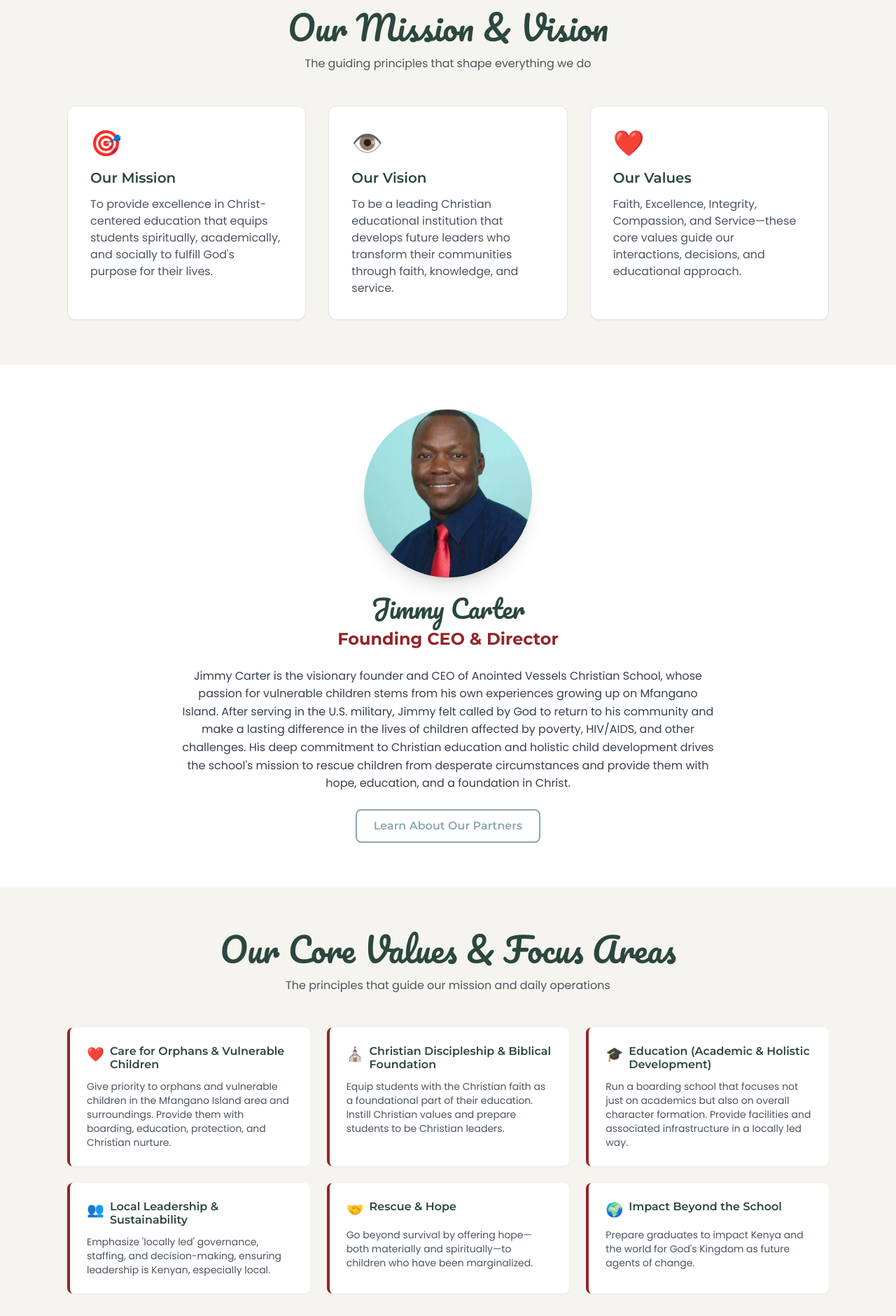
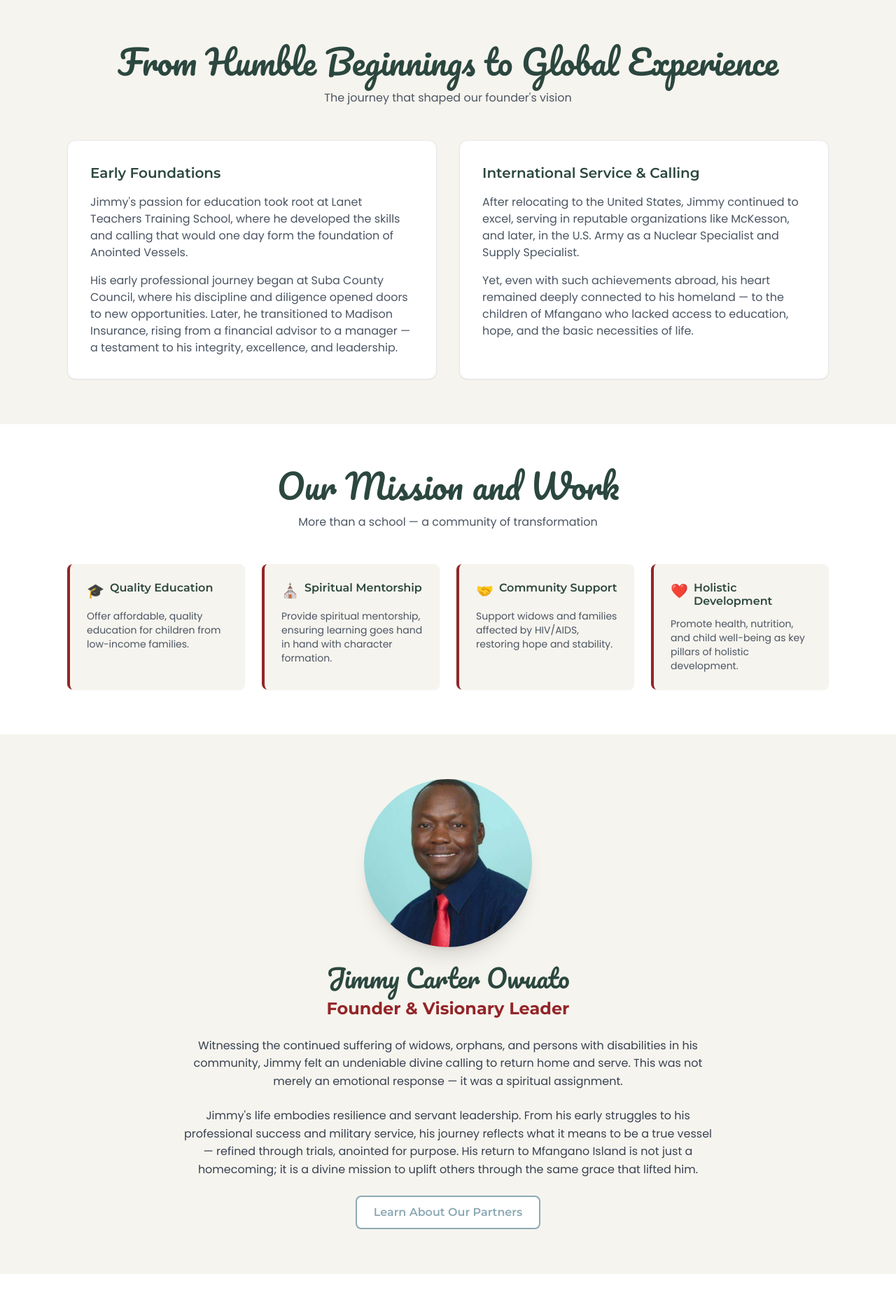
Before and after one commit to WatchDog386/anointed, a React (Vite) app: page /about in a window 1280 px wide. Shown: the part 780-2660 px from the top of the page at 70% size. Built offline with nearby package versions, Linux system fonts and the light colour scheme.

Commit message:
Update About.jsx

```diff
--- a/src/routes/About.jsx
+++ b/src/routes/About.jsx
@@ -52,20 +52,16 @@ export default function About() {
                   variants={fadeIn}
                 >
                   <h1 className="text-3xl sm:text-4xl md:text-5xl font-normal text-primary font-script mb-4">
-                    Our Humble Beginnings
+                    A Vision Born from Compassion and Faith
                   </h1>
                   <h2 className="text-xl sm:text-2xl font-semibold text-secondary mb-4 font-montserrat">
-                    Founded with Purpose in 2018
+                    The Story of Anointed Vessels
                   </h2>
                   <p className="mb-4 text-gray-700 font-poppins">
-                    Anointed Vessels Christian School was established to{" "}
-                    <strong>care for orphans and vulnerable children</strong>, releasing them from poverty-stricken families affected or infected with HIV/AIDS and other chronic illnesses.
+                    Anointed Vessels Christian School stands as a living testimony of faith, resilience, and love for community. Founded by Jimmy Carter Owuato, the vision was not born in comfort or convenience — it was born from a heart that has known hardship, overcome adversity, and remained steadfast in service to others.
                   </p>
                   <p className="mb-4 text-gray-700 font-poppins">
-                    We prioritize orphans and vulnerable children in the Mfangano Island area and surroundings, providing them with boarding, education, protection, and Christian nurture.
-                  </p>
-                  <p className="mb-6 text-gray-700 font-poppins">
-                    What began as a response to immediate needs has grown into a transformative ministry serving hundreds of children and families across Mfangano Island, offering both material care and spiritual hope.
+                    Jimmy's journey began humbly in Kenya. Having grown up as an orphan, he understood firsthand the struggles faced by many children on Mfangano Island, where poverty, malnutrition, and the effects of HIV/AIDS continue to affect families deeply. Yet, through each season of his life, God was shaping in him a vessel of compassion and purpose.
                   </p>
                   <Link
                     to="/staff"
@@ -96,7 +92,7 @@ export default function About() {
           </div>
         </section>
 
-        {/* Mission & Vision */}
+        {/* Jimmy's Journey Section */}
         <section className="py-12 sm:py-16 bg-light">
           <div className="container mx-auto px-4 sm:px-6 lg:px-8 max-w-6xl">
             <motion.div
@@ -107,15 +103,73 @@ export default function About() {
               variants={fadeIn}
             >
               <h2 className="text-3xl sm:text-4xl md:text-5xl font-normal text-primary font-script mb-3 sm:mb-4">
-                Our Mission & Vision
+                From Humble Beginnings to Global Experience
               </h2>
               <p className="text-sm sm:text-base text-gray-600 max-w-2xl mx-auto font-poppins">
-                The guiding principles that shape everything we do
+                The journey that shaped our founder's vision
               </p>
             </motion.div>
 
             <motion.div
-              className="grid grid-cols-1 md:grid-cols-3 gap-6 sm:gap-8"
+              className="grid grid-cols-1 md:grid-cols-2 gap-8"
+              initial="hidden"
+              whileInView="visible"
+              viewport={{ once: true, margin: "-100px" }}
+              variants={staggerContainer}
+            >
+              <motion.div
+                className="bg-white p-6 sm:p-8 rounded-xl shadow-sm hover:shadow-md transition-all duration-300 border border-gray-200"
+                variants={fadeIn}
+              >
+                <h3 className="text-lg sm:text-xl font-semibold text-primary font-montserrat mb-4">
+                  Early Foundations
+                </h3>
+                <p className="text-gray-600 text-sm sm:text-base font-poppins mb-4">
+                  Jimmy's passion for education took root at Lanet Teachers Training School, where he developed the skills and calling that would one day form the foundation of Anointed Vessels.
+                </p>
+                <p className="text-gray-600 text-sm sm:text-base font-poppins">
+                  His early professional journey began at Suba County Council, where his discipline and diligence opened doors to new opportunities. Later, he transitioned to Madison Insurance, rising from a financial advisor to a manager — a testament to his integrity, excellence, and leadership.
+                </p>
+              </motion.div>
+
+              <motion.div
+                className="bg-white p-6 sm:p-8 rounded-xl shadow-sm hover:shadow-md transition-all duration-300 border border-gray-200"
+                variants={fadeIn}
+              >
+                <h3 className="text-lg sm:text-xl font-semibold text-primary font-montserrat mb-4">
+                  International Service & Calling
+                </h3>
+                <p className="text-gray-600 text-sm sm:text-base font-poppins mb-4">
+                  After relocating to the United States, Jimmy continued to excel, serving in reputable organizations like McKesson, and later, in the U.S. Army as a Nuclear Specialist and Supply Specialist.
+                </p>
+                <p className="text-gray-600 text-sm sm:text-base font-poppins">
+                  Yet, even with such achievements abroad, his heart remained deeply connected to his homeland — to the children of Mfangano who lacked access to education, hope, and the basic necessities of life.
+                </p>
+              </motion.div>
+            </motion.div>
+          </div>
+        </section>
+
+        {/* Mission & Vision */}
+        <section className="py-12 sm:py-16 bg-white">
+          <div className="container mx-auto px-4 sm:px-6 lg:px-8 max-w-6xl">
+            <motion.div
+              className="text-center mb-8 sm:mb-12"
+              initial="hidden"
+              whileInView="visible"
+              viewport={{ once: true, margin: "-100px" }}
+              variants={fadeIn}
+            >
+              <h2 className="text-3xl sm:text-4xl md:text-5xl font-normal text-primary font-script mb-3 sm:mb-4">
+                Our Mission and Work
+              </h2>
+              <p className="text-sm sm:text-base text-gray-600 max-w-2xl mx-auto font-poppins">
+                More than a school — a community of transformation
+              </p>
+            </motion.div>
+
+            <motion.div
+              className="grid grid-cols-1 md:grid-cols-2 lg:grid-cols-4 gap-6"
               initial="hidden"
               whileInView="visible"
               viewport={{ once: true, margin: "-100px" }}
@@ -123,31 +177,36 @@ export default function About() {
             >
               {[
                 {
-                  title: "Our Mission",
-                  icon: "🎯",
-                  desc: "To provide excellence in Christ-centered education that equips students spiritually, academically, and socially to fulfill God's purpose for their lives.",
+                  title: "Quality Education",
+                  icon: "🎓",
+                  desc: "Offer affordable, quality education for children from low-income families.",
                 },
                 {
-                  title: "Our Vision",
-                  icon: "👁️",
-                  desc: "To be a leading Christian educational institution that develops future leaders who transform their communities through faith, knowledge, and service.",
+                  title: "Spiritual Mentorship",
+                  icon: "⛪",
+                  desc: "Provide spiritual mentorship, ensuring learning goes hand in hand with character formation.",
                 },
                 {
-                  title: "Our Values",
+                  title: "Community Support",
+                  icon: "🤝",
+                  desc: "Support widows and families affected by HIV/AIDS, restoring hope and stability.",
+                },
+                {
+                  title: "Holistic Development",
                   icon: "❤️",
-                  desc: "Faith, Excellence, Integrity, Compassion, and Service—these core values guide our interactions, decisions, and educational approach.",
+                  desc: "Promote health, nutrition, and child well-being as key pillars of holistic development.",
                 },
               ].map((item, idx) => (
                 <motion.div
                   key={idx}
-                  className="bg-white p-6 sm:p-8 rounded-xl shadow-sm hover:shadow-md transition-all duration-300 border border-gray-200"
+                  className="bg-light p-6 rounded-lg shadow-sm border-l-4 border-secondary hover:border-accent transition-colors"
                   variants={fadeIn}
                 >
-                  <div className="text-4xl mb-4">{item.icon}</div>
-                  <h3 className="text-lg sm:text-xl font-semibold text-primary font-montserrat mb-3">
+                  <h3 className="font-semibold text-primary mb-3 flex items-start font-montserrat">
+                    <span className="text-xl mr-2">{item.icon}</span>
                     {item.title}
                   </h3>
-                  <p className="text-gray-600 text-sm sm:text-base font-poppins">{item.desc}</p>
+                  <p className="text-gray-600 text-sm font-poppins">{item.desc}</p>
                 </motion.div>
               ))}
             </motion.div>
@@ -155,7 +214,7 @@ export default function About() {
         </section>
 
         {/* CEO Section */}
-        <section className="py-12 sm:py-16 bg-white">
+        <section className="py-12 sm:py-16 bg-light">
           <div className="container mx-auto px-4 sm:px-6 lg:px-8 max-w-4xl text-center">
             <motion.div
               initial="hidden"
@@ -171,13 +230,16 @@ export default function About() {
                 />
               </div>
               <h2 className="text-3xl sm:text-4xl font-normal text-primary font-script mb-2">
-                Jimmy Carter
+                Jimmy Carter Owuato
               </h2>
               <h3 className="text-xl sm:text-2xl text-secondary mb-6 font-montserrat">
-                Founding CEO & Director
+                Founder & Visionary Leader
               </h3>
               <p className="text-gray-700 mb-6 max-w-3xl mx-auto font-poppins">
-                Jimmy Carter is the visionary founder and CEO of Anointed Vessels Christian School, whose passion for vulnerable children stems from his own experiences growing up on Mfangano Island. After serving in the U.S. military, Jimmy felt called by God to return to his community and make a lasting difference in the lives of children affected by poverty, HIV/AIDS, and other challenges. His deep commitment to Christian education and holistic child development drives the school's mission to rescue children from desperate circumstances and provide them with hope, education, and a foundation in Christ.
+                Witnessing the continued suffering of widows, orphans, and persons with disabilities in his community, Jimmy felt an undeniable divine calling to return home and serve. This was not merely an emotional response — it was a spiritual assignment.
+              </p>
+              <p className="text-gray-700 mb-6 max-w-3xl mx-auto font-poppins">
+                Jimmy's life embodies resilience and servant leadership. From his early struggles to his professional success and military service, his journey reflects what it means to be a true vessel — refined through trials, anointed for purpose. His return to Mfangano Island is not just a homecoming; it is a divine mission to uplift others through the same grace that lifted him.
               </p>
               <Link
                 to="/board"
@@ -189,76 +251,48 @@ export default function About() {
           </div>
         </section>
 
-        {/* Core Values */}
-        <section className="py-12 sm:py-16 bg-light">
+        {/* Hope for Future Section */}
+        <section className="py-12 sm:py-16 bg-white">
           <div className="container mx-auto px-4 sm:px-6 lg:px-8 max-w-6xl">
+            <div className="flex flex-col md:flex-row gap-12 items-center">
+              <div className="flex-1">
                 <motion.div
-              className="text-center mb-8 sm:mb-12"
                   initial="hidden"
                   whileInView="visible"
                   viewport={{ once: true, margin: "-100px" }}
                   variants={fadeIn}
                 >
-              <h2 className="text-3xl sm:text-4xl md:text-5xl font-normal text-primary font-script mb-3 sm:mb-4">
-                Our Core Values & Focus Areas
+                  <h2 className="text-3xl sm:text-4xl md:text-5xl font-normal text-primary font-script mb-4">
+                    Our Hope for the Future
                   </h2>
-              <p className="text-sm sm:text-base text-gray-600 max-w-2xl mx-auto font-poppins">
-                The principles that guide our mission and daily operations
+                  <p className="mb-6 text-gray-700 font-poppins">
+                    Anointed Vessels Christian School continues to grow — brick by brick, prayer by prayer, and child by child. Though still developing, its foundation is firm: faith in God, love for people, and dedication to empowering the next generation.
                   </p>
+                  <p className="mb-6 text-gray-700 font-poppins">
+                    The dream is clear — to see every child on Mfangano Island equipped not only with academic knowledge but with spiritual wisdom and self-belief to rise above poverty and become leaders of positive change.
+                  </p>
+                  <div className="bg-light p-6 rounded-lg border-l-4 border-accent">
+                    <p className="text-gray-700 italic font-poppins">
+                      "We may start small, but when God anoints a vessel, even a drop of oil can overflow."
+                    </p>
+                    <p className="text-gray-600 mt-2 font-montserrat font-semibold">— Jimmy Carter Owuato</p>
+                  </div>
                 </motion.div>
-
+              </div>
+              <div className="flex-1">
                 <motion.div
-              className="grid grid-cols-1 md:grid-cols-2 lg:grid-cols-3 gap-6"
                   initial="hidden"
                   whileInView="visible"
                   viewport={{ once: true, margin: "-100px" }}
-              variants={staggerContainer}
+                  variants={fadeIn}
+                  transition={{ delay: 0.2 }}
                 >
-              {[
-                {
-                  title: "Care for Orphans & Vulnerable Children",
-                  icon: "❤️",
-                  desc: "Give priority to orphans and vulnerable children in the Mfangano Island area and surroundings. Provide them with boarding, education, protection, and Christian nurture.",
-                },
-                {
-                  title: "Christian Discipleship & Biblical Foundation",
-                  icon: "⛪",
-                  desc: "Equip students with the Christian faith as a foundational part of their education. Instill Christian values and prepare students to be Christian leaders.",
-                },
-                {
-                  title: "Education (Academic & Holistic Development)",
-                  icon: "🎓",
-                  desc: "Run a boarding school that focuses not just on academics but also on overall character formation. Provide facilities and associated infrastructure in a locally led way.",
-                },
-                {
-                  title: "Local Leadership & Sustainability",
-                  icon: "👥",
-                  desc: "Emphasize 'locally led' governance, staffing, and decision-making, ensuring leadership is Kenyan, especially local.",
-                },
-                {
-                  title: "Rescue & Hope",
-                  icon: "🤝",
-                  desc: "Go beyond survival by offering hope—both materially and spiritually—to children who have been marginalized.",
-                },
-                {
-                  title: "Impact Beyond the School",
-                  icon: "🌍",
-                  desc: "Prepare graduates to impact Kenya and the world for God's Kingdom as future agents of change.",
-                },
-              ].map((item, idx) => (
-                <motion.div
-                  key={idx}
-                  className="bg-white p-6 rounded-lg shadow-sm border-l-4 border-secondary hover:border-accent transition-colors"
-                  variants={fadeIn}
-                >
-                  <h3 className="font-semibold text-primary mb-3 flex items-start font-montserrat">
-                    <span className="text-xl mr-2">{item.icon}</span>
-                    {item.title}
-                  </h3>
-                  <p className="text-gray-600 text-sm font-poppins">{item.desc}</p>
+                  <div className="rounded-xl overflow-hidden shadow-xl">
+                    <img src="/project.jpg" alt="Children learning at AVCS" className="w-full object-cover" />
+                  </div>
                 </motion.div>
-              ))}
-            </motion.div>
+              </div>
+            </div>
           </div>
         </section>
 
@@ -272,78 +306,18 @@ export default function About() {
               variants={fadeIn}
             >
               <h2 className="text-3xl sm:text-4xl font-normal mb-4 font-script">
-                Meet Our Dedicated Team
+                Join Our Journey of Transformation
               </h2>
               <p className="mb-8 opacity-90 font-poppins">
-                Our staff members are committed to providing quality education and care to every child
+                Be part of a movement that's changing lives through education, faith, and community empowerment
               </p>
               <Link
                 to="/staff"
                 className="inline-block bg-white text-primary hover:bg-accent hover:text-white font-semibold py-2 px-4 sm:py-2.5 sm:px-6 rounded-full transition-all duration-300 font-montserrat text-sm sm:text-base"
               >
-                View Our Staff Members
+                Meet Our Dedicated Team
               </Link>
             </motion.div>
-          </div>
-        </section>
-
-        {/* Protection */}
-        <section className="py-12 sm:py-16 bg-white">
-          <div className="container mx-auto px-4 sm:px-6 lg:px-8 max-w-6xl">
-            <motion.div
-              className="text-center mb-8 sm:mb-12"
-              initial="hidden"
-              whileInView="visible"
-              viewport={{ once: true, margin: "-100px" }}
-              variants={fadeIn}
-            >
-              <h2 className="text-3xl sm:text-4xl md:text-5xl font-normal text-primary font-script">
-                Child Protection & Empowerment
-              </h2>
-            </motion.div>
-
-            <div className="flex flex-col md:flex-row gap-12 items-center">
-              <div className="flex-1">
-                <motion.div
-                  initial="hidden"
-                  whileInView="visible"
-                  viewport={{ once: true, margin: "-100px" }}
-                  variants={fadeIn}
-                >
-                  <h3 className="text-2xl sm:text-3xl font-semibold text-primary mb-4 font-montserrat">
-                    Our Commitment to Safety and Development
-                  </h3>
-                  <p className="mb-6 text-gray-700 font-poppins">
-                    At Anointed Vessels Christian School, the safety, dignity, and well-being of every child are our highest priority. We believe that children are a gift from God and must be nurtured in a secure, loving, and Christ-centered environment.
-                  </p>
-                  <h4 className="font-semibold text-lg text-secondary mb-2 font-montserrat">
-                    Child Protection Commitment
-                  </h4>
-                  <p className="mb-4 text-gray-700 font-poppins">
-                    We provide a safe learning environment where all children are free from physical, emotional, spiritual, or sexual abuse, neglect, and exploitation.
-                  </p>
-                  <h4 className="font-semibold text-lg text-secondary mb-2 font-montserrat">
-                    Child Empowerment Commitment
-                  </h4>
-                  <p className="text-gray-700 font-poppins">
-                    We empower children with knowledge, life skills, and spiritual guidance to help them grow into responsible, confident, and God-fearing individuals.
-                  </p>
-                </motion.div>
-              </div>
-              <div className="flex-1">
-                <motion.div
-                  initial="hidden"
-                  whileInView="visible"
-                  viewport={{ once: true, margin: "-100px" }}
-                  variants={fadeIn}
-                  transition={{ delay: 0.2 }}
-                >
-                  <div className="rounded-xl overflow-hidden shadow-xl">
-                    <img src="/project.jpg" alt="Children learning" className="w-full object-cover" />
-                  </div>
-                </motion.div>
-              </div>
-            </div>
           </div>
         </section>
 
@@ -357,10 +331,10 @@ export default function About() {
               variants={fadeIn}
             >
               <h2 className="text-3xl sm:text-4xl md:text-5xl font-normal mb-6 font-script">
-                Join Us in Our Mission
+                Partner With Our Vision
               </h2>
               <p className="text-base sm:text-lg mb-8 opacity-90 max-w-2xl mx-auto font-poppins">
-                Your support helps us provide quality Christian education, protection, and empowerment to vulnerable children on Mfangano Island
+                Your support helps us continue building this beacon of hope for vulnerable children on Mfangano Island
               </p>
               <div className="flex flex-col sm:flex-row justify-center gap-4">
                 <Link
```
Lines whose indentation alone changed are shown as unchanged.
